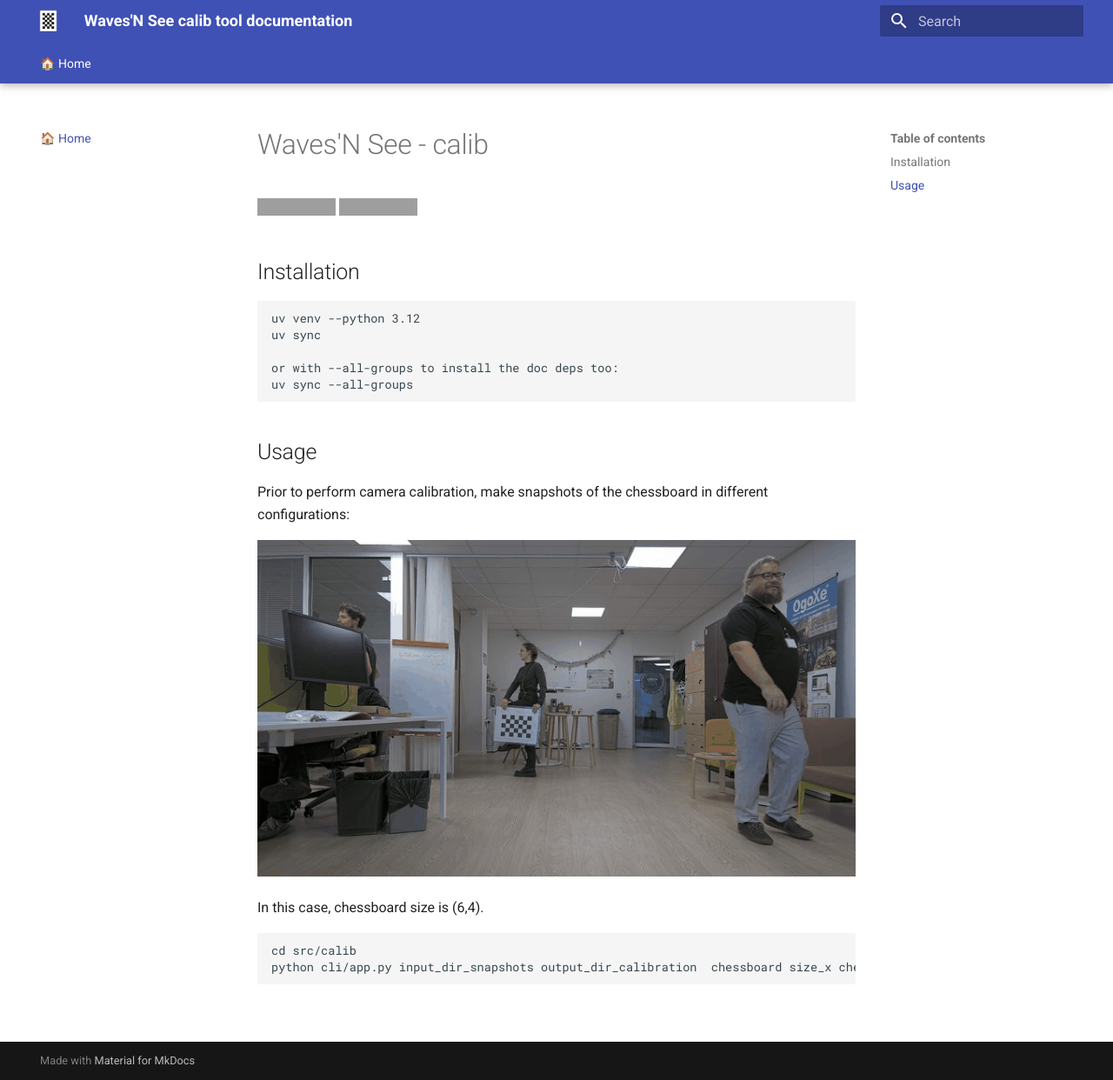
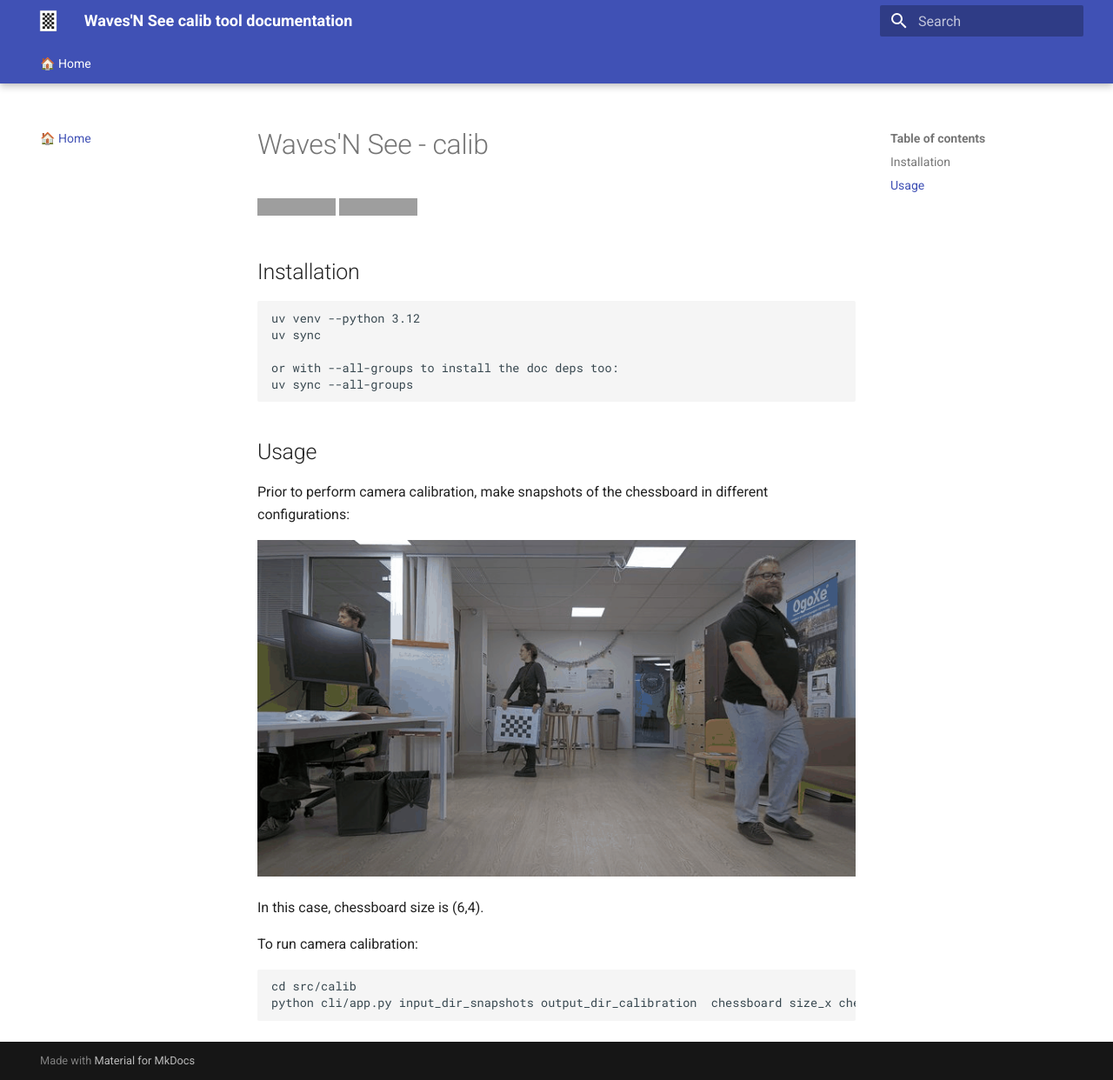
Before and after one commit to fournifl/calib, an MkDocs documentation site: the page built from docs/src/index.md, in a window 1280 px wide and 1242 px high. Shown: the whole window at 87% size. Built offline with MkDocs 1.6.1 and Material for MkDocs 9.7.7, drawn with Linux system fonts in a browser that asks for light colours; grey boxes are pictures that could not be loaded.

Commit message:
update doc

````diff
--- a/docs/src/index.md
+++ b/docs/src/index.md
@@ -18,6 +18,7 @@ Prior to perform camera calibration, make snapshots of the chessboard in differe
 
 In this case, chessboard size is (6,4).
 
+To run camera calibration:
 ```
 cd src/calib
 python cli/app.py input_dir_snapshots output_dir_calibration  chessboard size_x chessboard size_y
````
